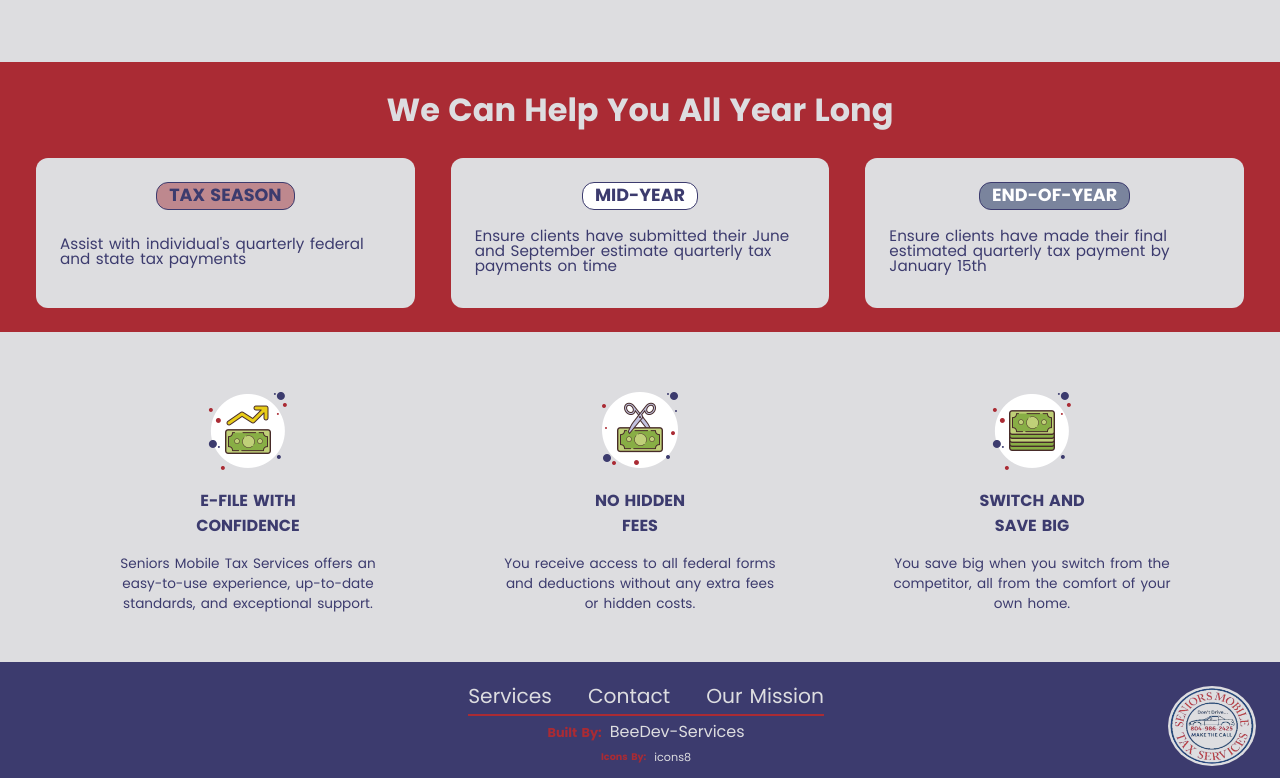
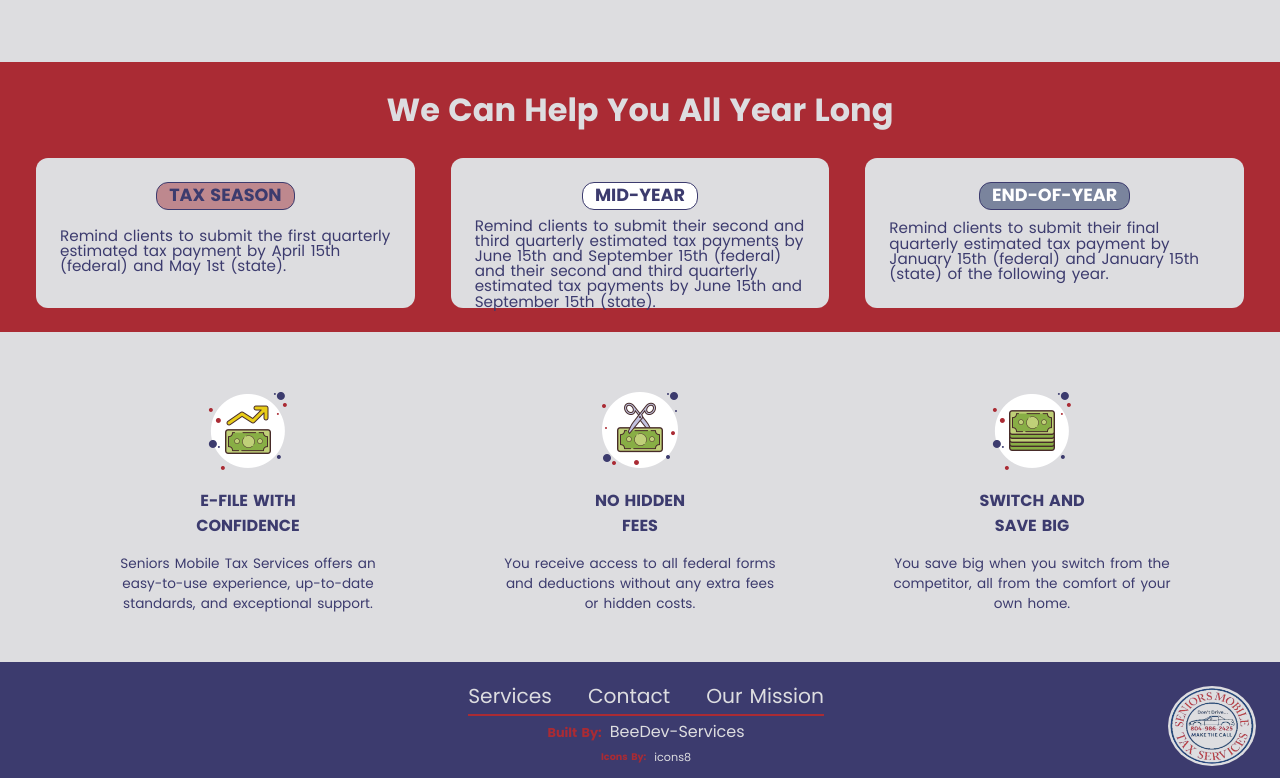
Before and after one commit to BeeDev-ValorCollective/smts, a React (Vite) app: page /home in a window 1280 px wide. Shown: the part 1630-2408 px from the top of the page. Built offline with nearby package versions, Linux system fonts and the light colour scheme.

Commit message:
changes as per thad's request

```diff
--- a/src/components/HomeComponents/WaysWeHelp/WaysWeHelp.jsx
+++ b/src/components/HomeComponents/WaysWeHelp/WaysWeHelp.jsx
@@ -24,7 +24,7 @@ export default function WaysWeHelp() {
                     </div>
                     <div className='ways_we_help_box_body'>
                         <p>
-                            Assist with individual's quarterly federal and state tax payments
+                            Remind clients to submit the first quarterly estimated tax payment by April 15th (federal) and May 1st (state).
                         </p>
                     </div>
                 </div>
@@ -37,7 +37,7 @@ export default function WaysWeHelp() {
                     </div>
                     <div className='ways_we_help_box_body'>
                         <p>
-                            Ensure clients have submitted their June and September estimate quarterly tax payments on time
+                            Remind clients to submit their second and third quarterly estimated tax payments by June 15th and September 15th (federal) and their second and third quarterly estimated tax payments by June 15th and September 15th (state).
                         </p>
                     </div>
                 </div>
@@ -50,7 +50,7 @@ export default function WaysWeHelp() {
                     </div>
                     <div className='ways_we_help_box_body'>
                         <p>
-                            Ensure clients have made their final estimated quarterly tax payment by January 15th
+                        Remind clients to submit their final quarterly estimated tax payment by January 15th (federal) and January 15th (state) of the following year.
                         </p>
                     </div>
                 </div>
```
